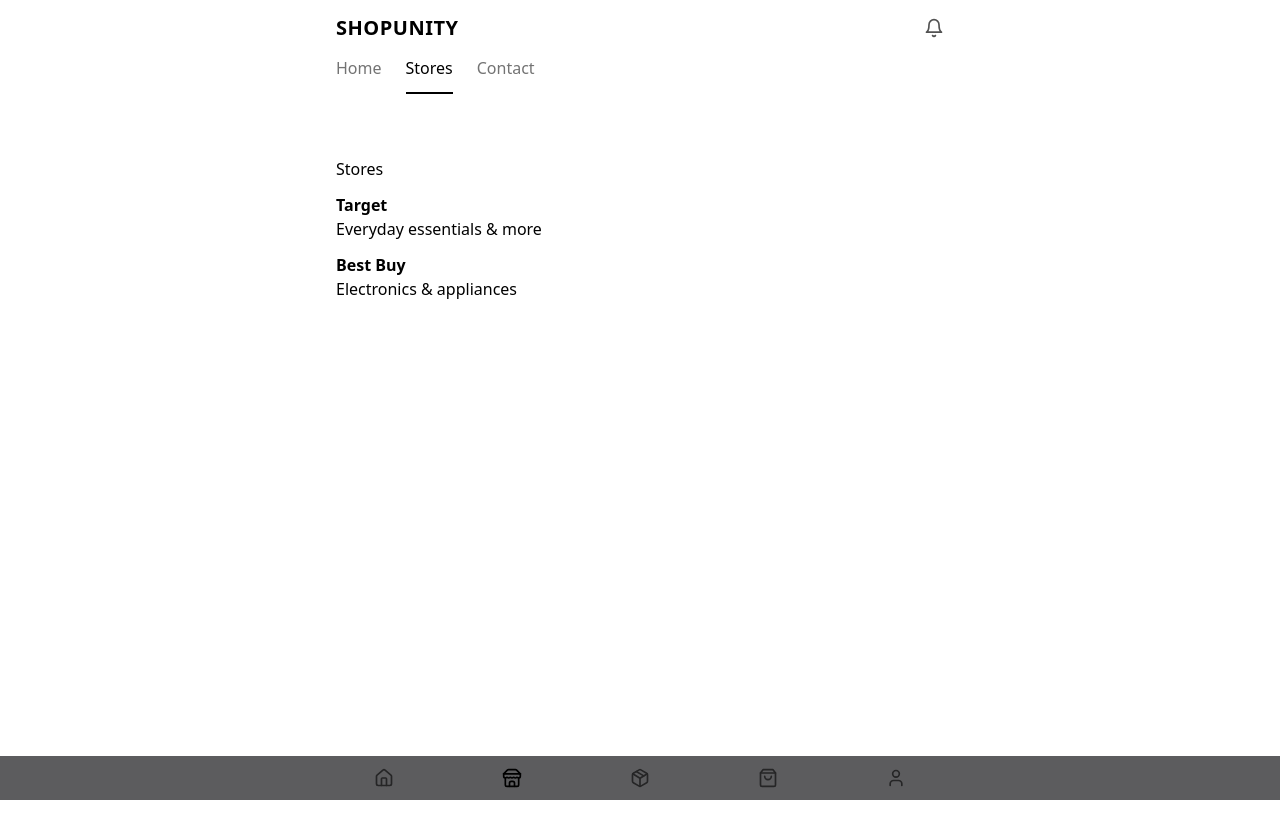
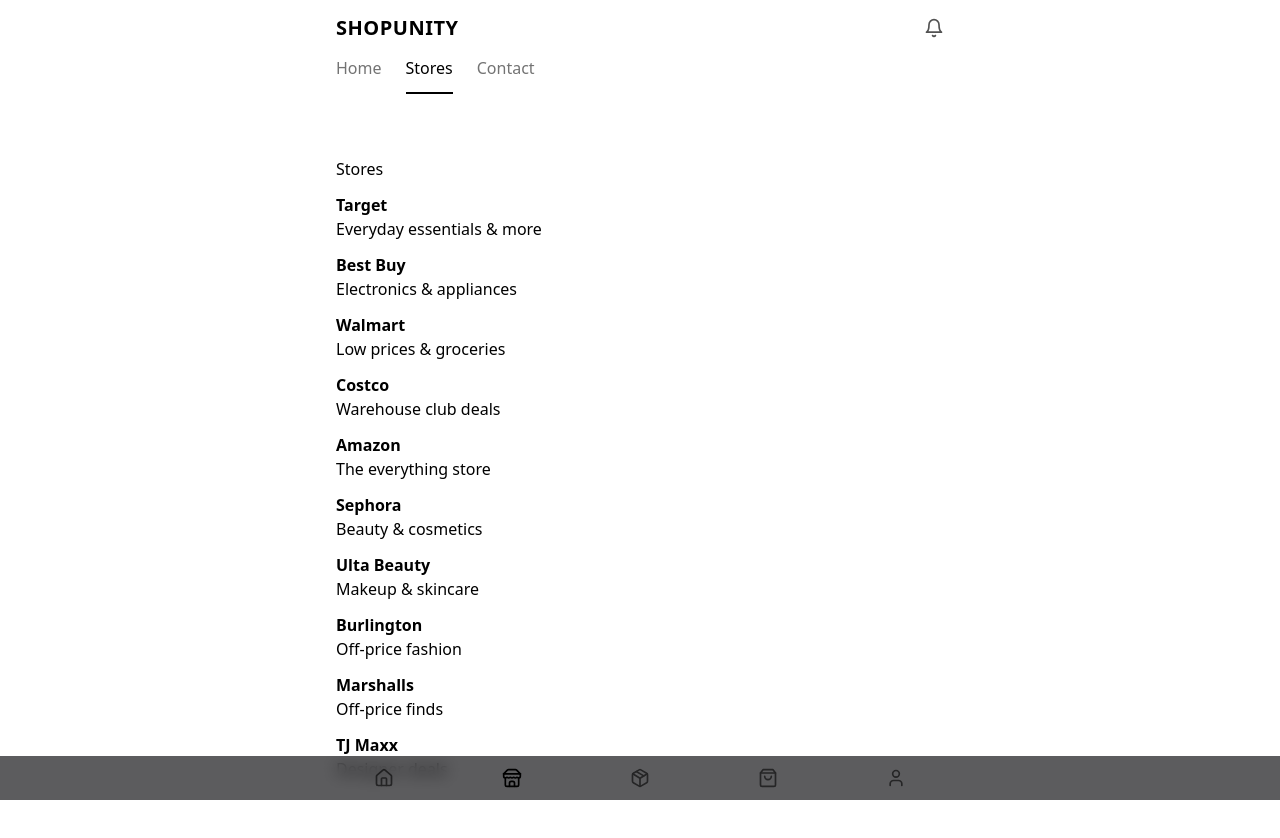
Before and after one commit to kirkland34/shopunity, a Next.js app: page /stores in a window 1280 px wide. Shown: the top 838 px of the page. Before the commit the page ends 800 px from the top, so only its background shows below. Built offline with nearby package versions, Linux system fonts and the light colour scheme.

Commit message:
Update stores.ts

```diff
--- a/data/stores.ts
+++ b/data/stores.ts
@@ -1,6 +1,26 @@
-export type Store = { slug: string; name: string; url: string; blurb?: string; };
+export type Store = { slug: string; name: string; url: string; blurb?: string };
+
 export const STORES: Store[] = [
-  { slug: 'target', name: 'Target', url: 'https://www.target.com', blurb: 'Everyday essentials & more' },
-  { slug: 'best-buy', name: 'Best Buy', url: 'https://www.bestbuy.com', blurb: 'Electronics & appliances' }
+  { slug: "target",     name: "Target",      url: "https://www.target.com",     blurb: "Everyday essentials & more" },
+  { slug: "best-buy",   name: "Best Buy",    url: "https://www.bestbuy.com",    blurb: "Electronics & appliances" },
+  { slug: "walmart",    name: "Walmart",     url: "https://www.walmart.com",    blurb: "Low prices & groceries" },
+  { slug: "costco",     name: "Costco",      url: "https://www.costco.com",     blurb: "Warehouse club deals" },
+  { slug: "amazon",     name: "Amazon",      url: "https://www.amazon.com",     blurb: "The everything store" },
+  { slug: "sephora",    name: "Sephora",     url: "https://www.sephora.com",    blurb: "Beauty & cosmetics" },
+  { slug: "ulta",       name: "Ulta Beauty", url: "https://www.ulta.com",       blurb: "Makeup & skincare" },
+  { slug: "burlington", name: "Burlington",  url: "https://www.burlington.com", blurb: "Off-price fashion" },
+  { slug: "marshalls",  name: "Marshalls",   url: "https://www.marshalls.com",  blurb: "Off-price finds" },
+  { slug: "tj-maxx",    name: "TJ Maxx",     url: "https://tjmaxx.tjx.com",     blurb: "Designer deals" },
 ];
+
 export const getStore = (slug: string) => STORES.find(s => s.slug === slug);
+
+export const searchStores = (q: string) => {
+  const term = (q || "").trim().toLowerCase();
+  if (!term) return STORES;
+  return STORES.filter(s =>
+    s.name.toLowerCase().includes(term) ||
+    s.slug.toLowerCase().includes(term) ||
+    (s.blurb?.toLowerCase().includes(term) ?? false)
+  );
+};
```
